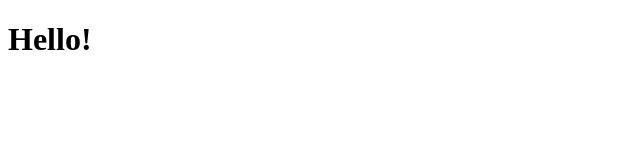
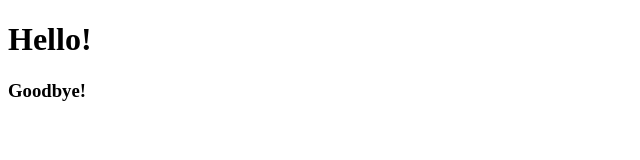
Before and after one commit to KukharenkoArtem/0108, a plain HTML site: page index.html in a window 1280 px wide. Shown: the whole page, without its empty margins (0-640 px from the left). Drawn offline with Linux system fonts and the light colour scheme.

Commit message:
modified

```diff
--- a/index.html
+++ b/index.html
@@ -9,6 +9,7 @@
 
 <body>
     <h1>Hello!</h1>
+    <h3>Goodbye!</h3>
 </body>
 
 </html>
```
